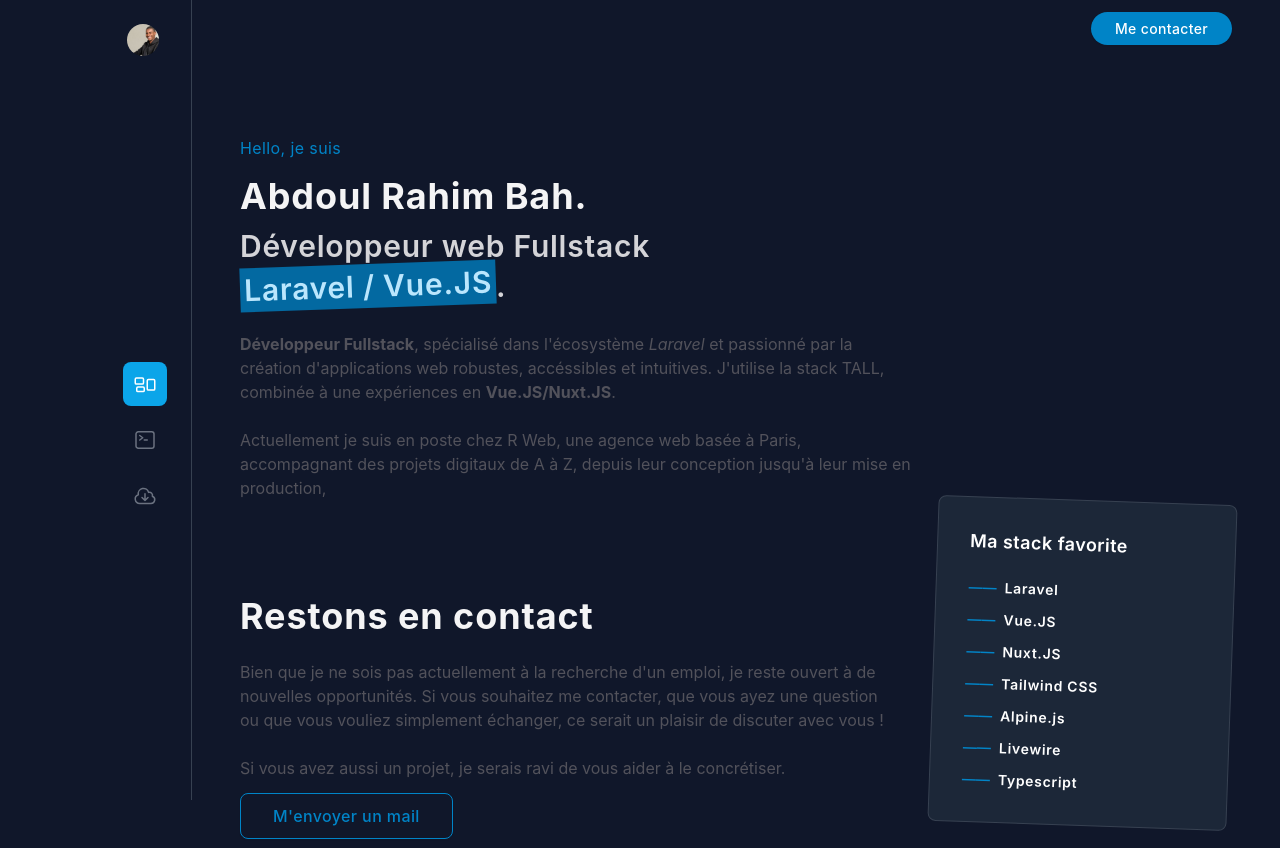
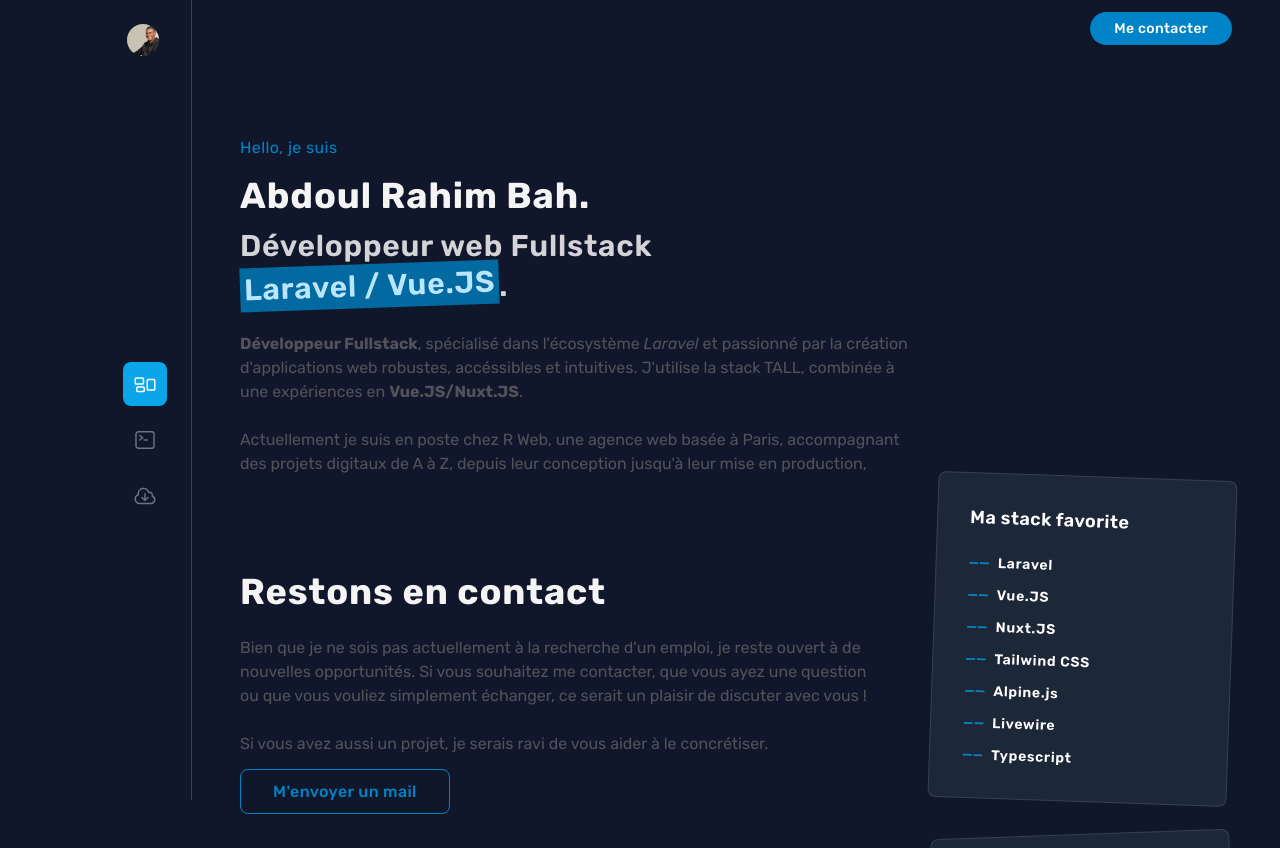
Before and after one commit to abdoul-rb/abdoulrahim, a Nuxt app: page / in a window 1280 px wide. Shown: the top 848 px of the page. Built offline with nearby package versions, Linux system fonts and the light colour scheme.

Commit message:
create skill badge component

```diff
--- /dev/null
+++ b/components/SkillBadge.vue
@@ -0,0 +1,12 @@
+<template>
+    <strong
+        class="inline-flex items-center rounded-full bg-sky-500/10 px-2.5 py-1 text-xs text-sky-600 ring-1 ring-inset ring-sky-500/10">
+        {{ skill }}
+    </strong>
+</template>
+
+<script setup lang="ts">
+defineProps<{
+    skill: string
+}>();
+</script>
--- a/layouts/app.vue
+++ b/layouts/app.vue
@@ -1,5 +1,5 @@
 <template>
-    <div class="bg-[#10172A]">
+    <div class="bg-[#10172A] font-rubik">
         <div class="lg:fixed lg:inset-y-0 lg:z-50 lg:flex lg:flex-col">
             <Sidebar />
         </div>
```
